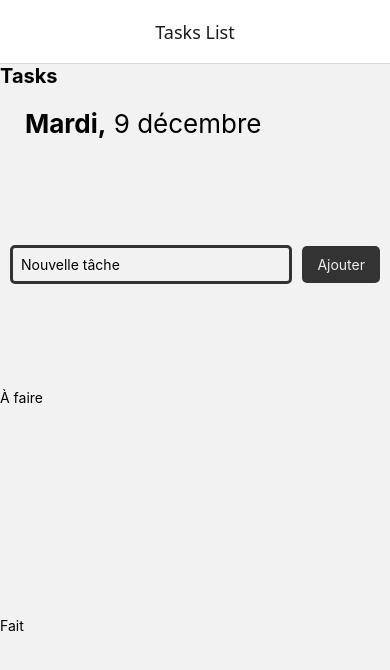
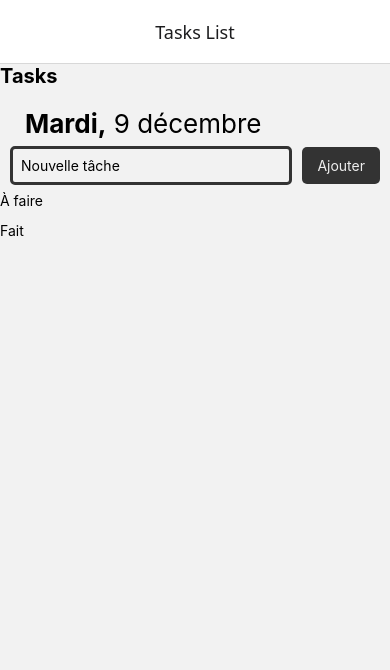
Before and after one commit to ChristopheC-83/RN_recipies_2, a React Native app: screen / in a window 390 px wide. Shown: the top 670 px of the page. Built offline with nearby package versions, Linux system fonts and the light colour scheme.

Commit message:
commençons à mettre en place une navigation plus complexe

```diff
--- /dev/null
+++ b/src/navigation/index.style.js
@@ -0,0 +1,6 @@
+import { StyleSheet } from 'react-native';
+
+export const s = StyleSheet.create({
+
+
+});
--- a/src/screens/TasksScreen/TasksScreen.js
+++ b/src/screens/TasksScreen/TasksScreen.js
@@ -1,10 +1,9 @@
-import { View, Text, FlatList } from "react-native";
+import { View, Text, FlatList, ScrollView } from "react-native";
 import { s } from "./TasksScreen.style";
 import Header from "../../components/Header/Header";
 import TaskTile from "../../components/TaskTile/TaskTile";
 import TaskForm from "../../components/TaskForm/TaskForm";
 import { useTasksStore } from "../../store/TasksStore";
-
 
 export default function TasksScreen() {
   const { tasks, addTask, toggleTaskStatus, deleteTask } = useTasksStore();
@@ -13,7 +12,7 @@ export default function TasksScreen() {
   const doneTasks = tasks.filter((t) => t.isCompleted);
 
   return (
-    <>
+    <ScrollView>
       <Text style={s.test}>Tasks</Text>
 
       {/* Form */}
@@ -24,6 +23,7 @@ export default function TasksScreen() {
       <Text style={s.sectionTitle}>À faire</Text>
       <FlatList
         data={todoTasks}
+        scrollEnabled={false}
         keyExtractor={(item) => item.id.toString()}
         renderItem={({ item }) => (
           <TaskTile
@@ -38,6 +38,7 @@ export default function TasksScreen() {
       <Text style={s.sectionTitle}>Fait</Text>
       <FlatList
         data={doneTasks}
+        scrollEnabled={false}
         keyExtractor={(item) => item.id.toString()}
         renderItem={({ item }) => (
           <TaskTile
@@ -47,6 +48,6 @@ export default function TasksScreen() {
           />
         )}
       />
-    </>
+    </ScrollView>
   );
 }
```
Also changed, not shown: src/navigation/index.js (added, +10 -0 lines).
